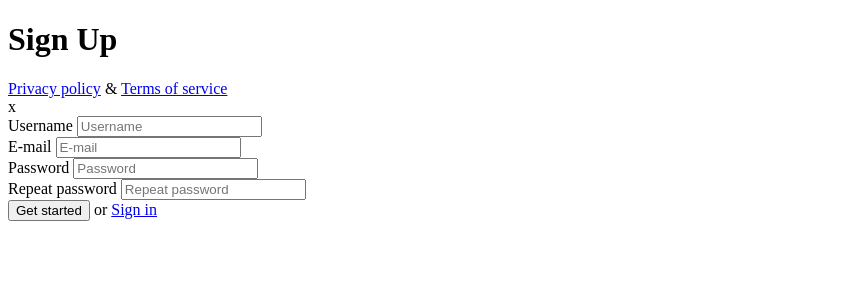
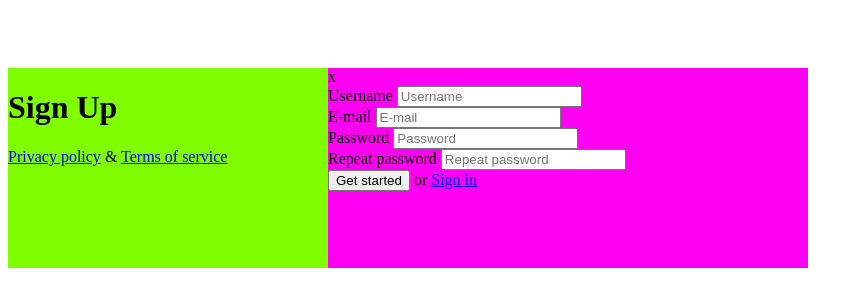
Before and after one commit to onablo/1-sign1-up, a plain HTML site: page index.html in a window 1280 px wide. Shown: the whole page, without its empty margins (0-863 px from the left). Drawn offline with Linux system fonts and the light colour scheme.

Commit message:
Structure and css

```diff
--- a/css/main.css
+++ b/css/main.css
@@ -0,0 +1,21 @@
+.container {
+display: inline-block;
+width: 800px;
+margin-top: 60px;
+background-color:blueviolet;
+margin-left: count((100% - 800px) / 2);
+}
+
+.left-column {
+    float: left;
+    width: 40%;
+    height: 200px;
+    background-color: chartreuse;
+}
+
+.right-column {
+    float: left;
+    width: 60%;
+    height: 200px;
+    background-color: rgb(255, 0, 242);
+}
--- a/index.html
+++ b/index.html
@@ -9,7 +9,7 @@
 </head>
 <body>
     <div class="background"></div>
-    <main class="conteiner">
+    <main class="container">
         <div class="left-column">
             <h1>Sign Up</h1>
             <div class="links">
```
